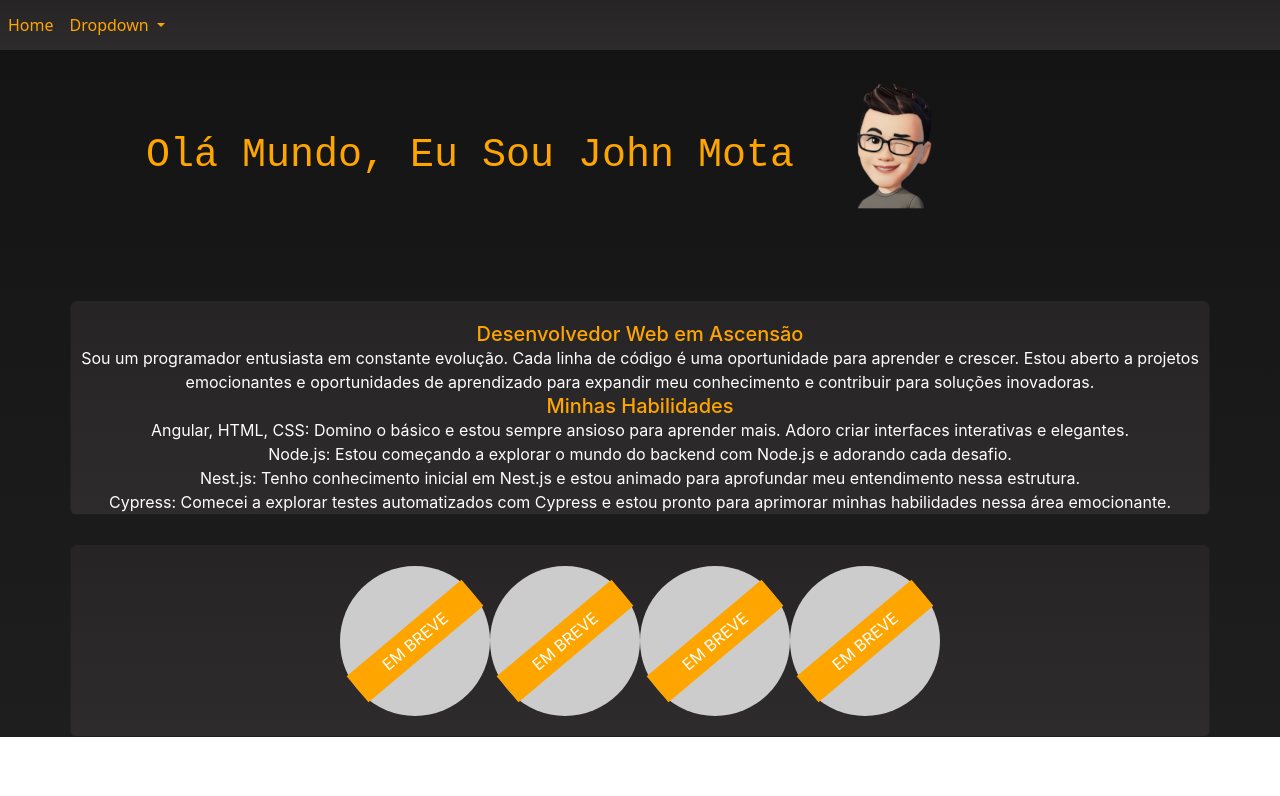
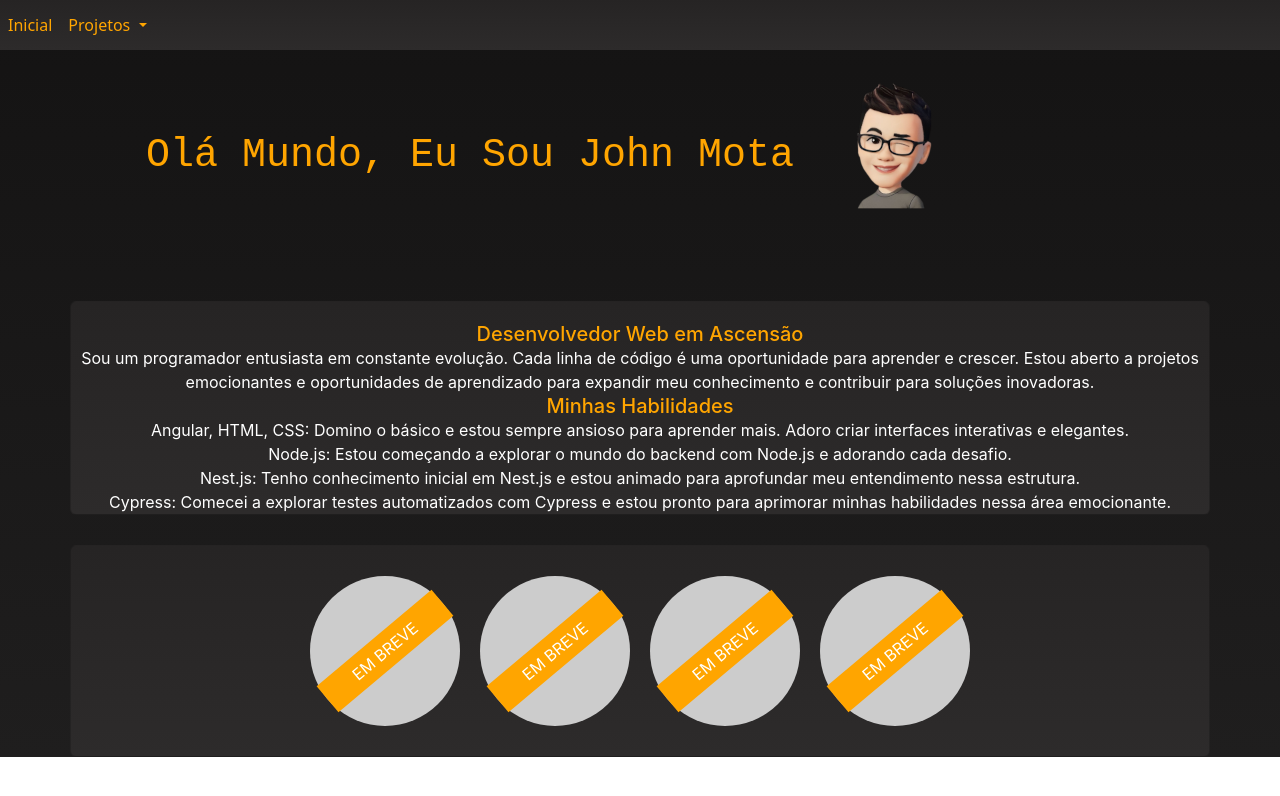
Before and after one commit to John-Mota/portifolioJohnMota, an Angular app: page /home in a window 1280 px wide. Shown: the top 796 px of the page. Built offline with nearby package versions, Linux system fonts and the light colour scheme.

Commit message:
refactor

```diff
--- a/src/app/home-page/home-page.component.css
+++ b/src/app/home-page/home-page.component.css
@@ -28,14 +28,11 @@ body * {
 }
 
 .dropdown-menu {
-  background: var(--theme-card);
+  background: #dfdede;
+  text-align: center;
 }
 
 .dark {
-  #home_nav_link {
-    color: var(--text-highlighted);
-  }
-
   --theme-bg: linear-gradient(to bottom, #141313, #1f1e1e);
   --text-color: #ffffff;
   --highlighted-text: #007ACC;
@@ -44,10 +41,6 @@ body * {
 }
 
 .light {
-  #home_nav_link {
-    color: var(--text-highlighted);
-  }
-
   --theme-bg: #FFFFFF;
   --text-color: #333333;
   --highlighted-text: #FFA500;
@@ -108,9 +101,10 @@ body * {
   height: 150px;
   background-color: #ccc;
   border-radius: 50%;
-
+  margin: 10px;
+  /* Ajuste a margem conforme necessário para criar o espaço desejado */
   display: flex;
-  justify-content: space-between;
+  justify-content: center;
   align-items: center;
   position: relative;
 }
--- a/src/app/home-page/home-page.component.html
+++ b/src/app/home-page/home-page.component.html
@@ -1,5 +1,5 @@
 <header [ngClass]="isDarkTheme ? 'dark' : 'light'">
-    <nav id="header-home" class="navbar navbar-expand-lg navbar-light bg-light">
+    <nav id="header-home" class="navbar navbar-expand-lg navbar-light">
       <div class="container-fluid">
         <button class="navbar-toggler" type="button" data-bs-toggle="collapse" data-bs-target="#navbarNav"
           aria-controls="navbarNav" aria-expanded="false" aria-label="Toggle navigation">
@@ -8,20 +8,23 @@
         <div class="collapse navbar-collapse" id="navbarNav">
           <ul class="navbar-nav">
             <li class="nav-item">
-              <a class="nav-link active" href="#">Home</a>
+              <a class="nav-link active" href="#">Inicial</a>
             </li>
             <li class="nav-item dropdown">
               <a class="nav-link dropdown-toggle" href="#" id="navbarDropdown" role="button" data-bs-toggle="dropdown"
                 aria-expanded="false">
-                Dropdown
+                Projetos
               </a>
               <ul class="dropdown-menu" [ngClass]="isDarkTheme ? 'dark' : 'light'">
-                <li><a class="dropdown-item" href="#">Gerar CEP</a></li>
-                <li><a class="dropdown-item" href="#">API de Filmes</a></li>
-                <li>
-                  <hr class="dropdown-divider">
-                </li>
-                <li><a class="dropdown-item" href="#">Something else here</a></li>
+                <li><a
+                  class="dropdown-item"
+                  target="_blank"
+                  href="https://mota-movies.netlify.app">
+                  API de Filmes
+                </a></li>
+                <li><a class="dropdown-item" href="home">Em Breve</a></li>
+                <li><a class="dropdown-item" href="home">Em Breve</a></li>
+
               </ul>
             </li>
           </ul>
@@ -109,6 +112,6 @@
     </div>
   </div>
 </body>
-<footer style="height: 1100px;">
+<footer style="height: 500px;">
 
 </footer>
```
